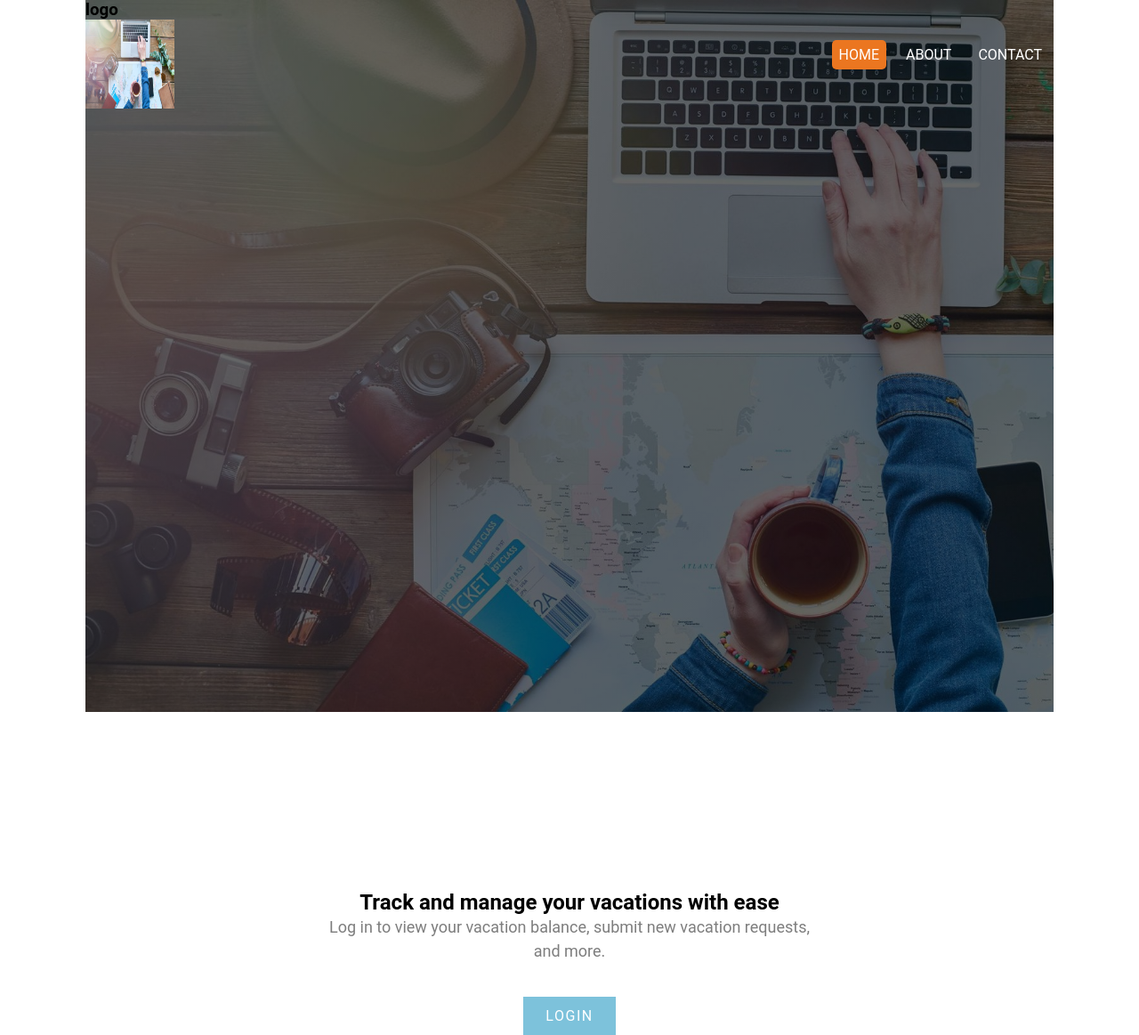
After one commit to nabeeltahirdeveloper/vacation_tracker, a Flask app: template web/templates/homeembedded.html in a window 1280 px wide. The commit adds this page. Shown: the whole page at 89% size. Run offline with Flask 3, Linux system fonts and the light colour scheme; the template is opened without the code that fills it, so the values that code supplies are empty.

Commit message:
adding test file

```diff
--- /dev/null
+++ b/test.py
@@ -0,0 +1,2 @@
+x= 'Hello world'
+print(x)
--- a/web/static/styles/home.css
+++ b/web/static/styles/home.css
@@ -14,7 +14,7 @@ body {
 }
 
 /* Section Styles */
-nav{
+section{
     min-height: 100vh;
     background-image: linear-gradient(rgba(0,0,0,0.60), rgba(0,0,0,0.60)), url("static/images/background.png");
     background-repeat: no-repeat;
--- /dev/null
+++ b/web/templates/homeembedded.html
@@ -0,0 +1,128 @@
+<!DOCTYPE html>
+<html>
+<head>
+  <title>Welcome to your Vacation Tracker</title>
+  <style>
+    /* Import Google Fonts */
+    @import url('https://fonts.googleapis.com/css2?family=Roboto:wght@0,100;0,300;0,400;0,500;0,700;0,900;1,100;1,300;1,400;1,500;1,700;1,900&display=swap');
+
+    /* Global Reset */
+    *{
+        margin: 0;
+        padding: 0;
+        box-sizing: border-box;
+    }
+
+    /* Global Typography */
+    body {
+        font-family: 'Roboto', sans-serif;
+    }
+
+    /* Section Styles */
+    nav{
+        min-height: 100vh;
+        background-image: linear-gradient(rgba(0,0,0,0.60), rgba(0,0,0,0.60)), url("static/images/background.png");
+        background-repeat: no-repeat;
+        background-size: cover;
+    }
+
+    /* Container Styles */
+    .container {
+        width: 85%;
+        margin: auto;
+    }
+
+    /* Navigation Styles */
+    nav {
+        height: 80px;
+    }
+
+    nav ul {
+        float: right;
+        line-height: 80px;
+    }
+
+    nav ul li {
+        list-style: none;
+        display: inline-block;
+        padding: 0 5px;
+    }
+
+    nav ul li a {
+        text-decoration: none;
+        color: #fff;
+        text-transform: uppercase;
+        border-radius: 5px;
+        padding: 7px 8px;
+    }
+
+    nav ul li a:hover,
+    nav ul li a.active {
+        background-color: #eb7620;
+        transition: background-color 0.5s ease;
+    }
+
+    /* Article Styles */
+    .article {
+        width: 50%;
+        margin: auto;
+        text-align: center;
+        transform: translateY(25vh);
+    }
+
+    .article h1 {
+        color: #fff;
+        font-size: 36px;
+        letter-spacing: 1.5px;
+        font-weight: 800;
+        margin-bottom: 25px;
+    }
+
+    .article p {
+        color: #7e7e7e;
+        font-size: 18px;
+        line-height: 1.5;
+        margin-bottom: 50px;
+    }
+
+    .article .btn {
+        color: #fff;
+        background-color: #7dc2db;
+        padding: 12px 25px;
+        text-decoration: none;
+        letter-spacing: 1.5px;
+        text-transform: uppercase;
+    }
+
+    .article .btn:hover {
+        background-color: #eb7620;
+        transition: background-color 0.5s ease;
+    }
+  </style>
+
+  <link rel="icon" href="{{url_for('static', filename='images/logo.ico')}}" type="image/png" />
+</head>
+<body>
+
+  <section>
+    <div class="container">
+      <nav>
+        <h1>logo</h1>
+        <image src="{{url_for('static', filename='images/background.png')}}" alt="logo" width="100" height="100">
+
+        <ul>
+          <li><a href="" class="active">Home</a></li>
+          <li><a href="">About</a></li>
+          <li><a href="">Contact</a></li>
+        </ul>
+      </nav>
+      <div class="article">
+        <h2>Track and manage your vacations with ease</h2>
+            <p>Log in to view your vacation balance, submit new vacation requests, and more.</p>
+            <a href="" class="btn">Login</a>
+      </div>
+    </div>
+  </section>
+
+</body>
+</html>
```
Also changed, not shown: 2 other files.
